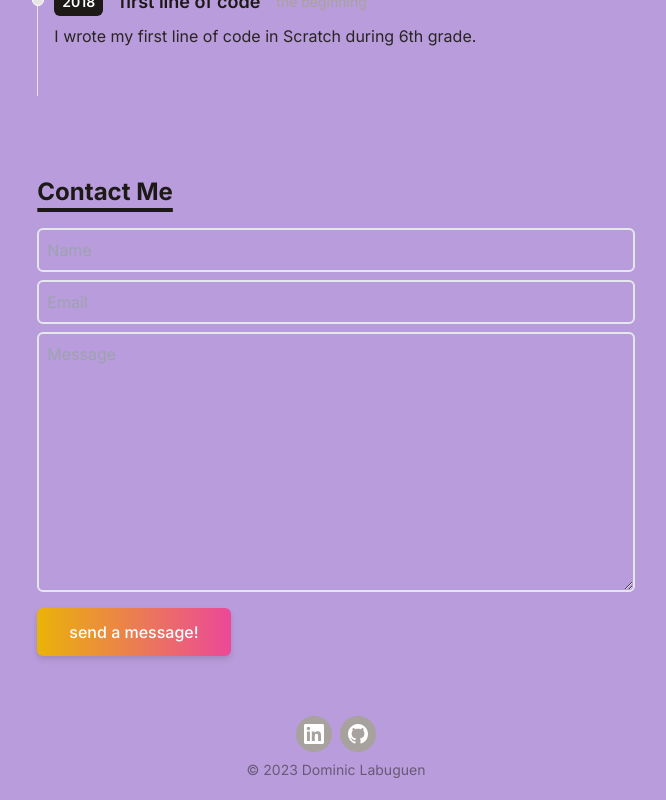
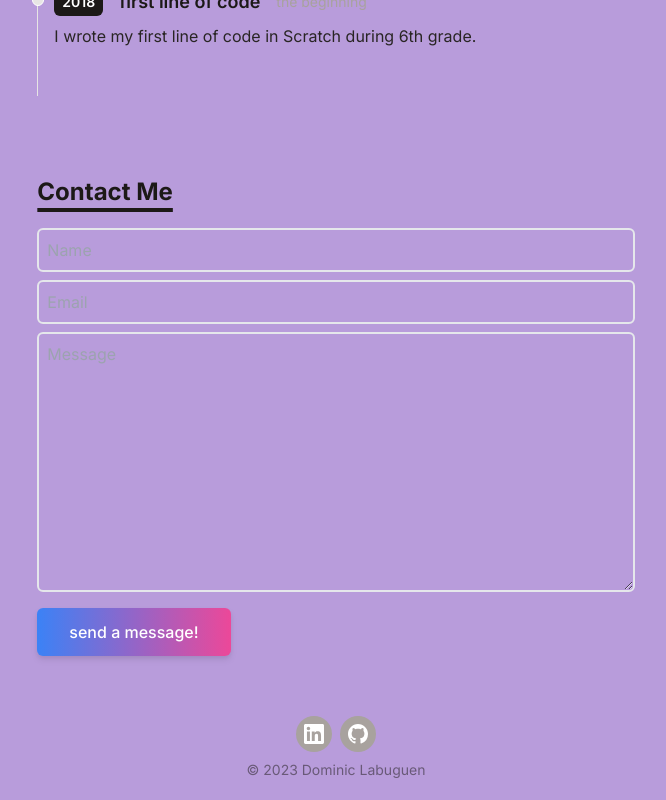
Before and after one commit to dominiclabuguen/portfolio, a React (Vite) app in the folder my-portfolio/: page / in a window 1280 px wide. Shown: the part 980-1780 px from the top of the page, without its empty margins (304-970 px from the left). Built offline with nearby package versions, Linux system fonts and the light colour scheme.

Commit message:
Update contact.jsx

```diff
--- a/my-portfolio/src/components/contact.jsx
+++ b/my-portfolio/src/components/contact.jsx
@@ -34,7 +34,7 @@
                />
                <button
                   type="button"
-                  className="text-center inline-block px-8 py-3 w-max text-base font-medium rounded-md text-white bg-gradient-to-r from-yellow-500 to-pink-500 drop-shadow-md hover:stroke-white"
+                  className="text-center inline-block px-8 py-3 w-max text-base font-medium rounded-md text-white bg-gradient-to-r from-blue-500 to-pink-500 drop-shadow-md hover:stroke-white"
                >
                   send a message!
                </button>
```
